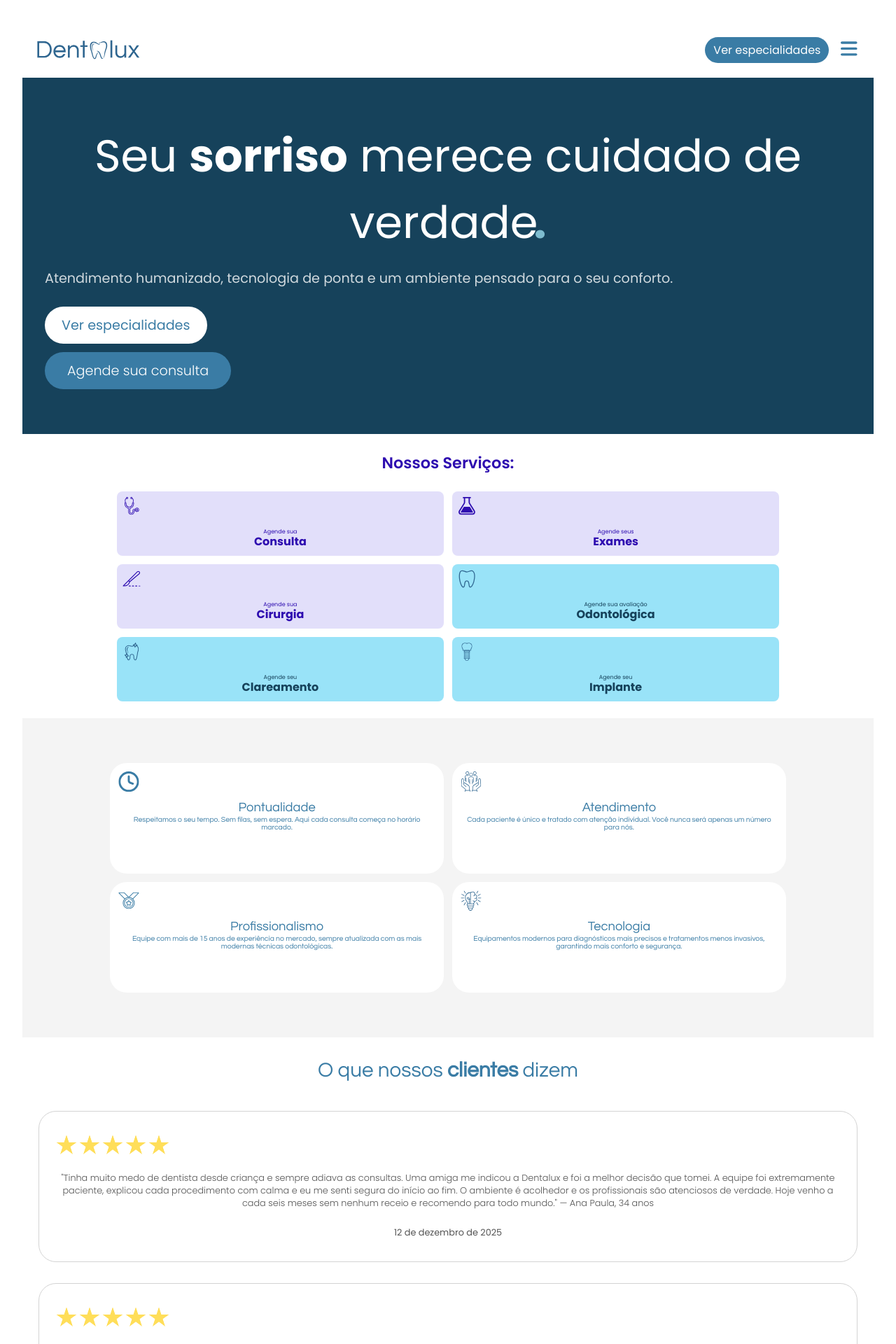
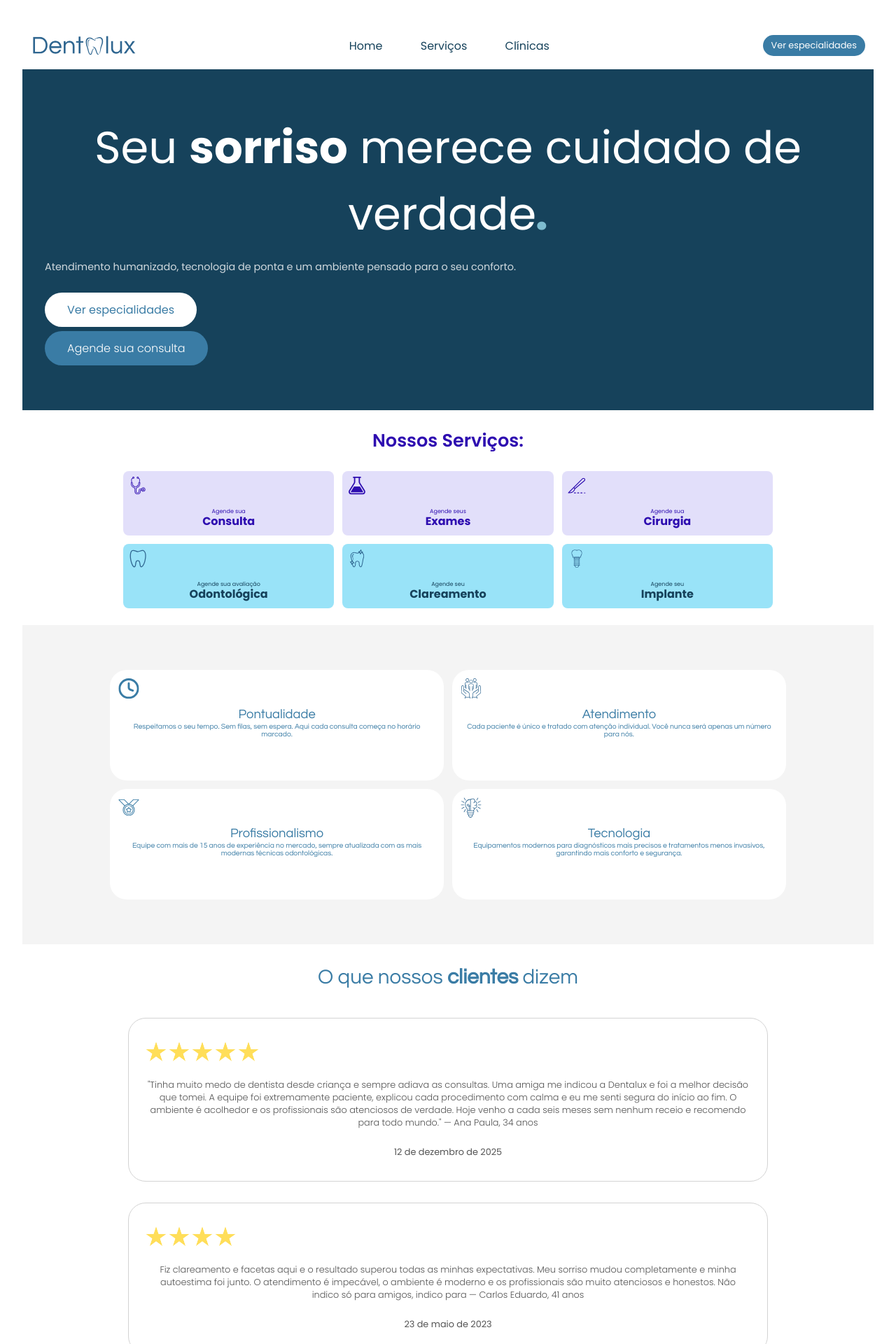
Before and after one commit to DevLucasHenrique/Dentalux, a React (Vite) app in the folder dentalux-app/: page / in a window 1280 px wide. Shown: the top 1920 px of the page at 70% size. Built offline with nearby package versions, Linux system fonts and the light colour scheme.

Commit message:
Desktop version complete

```diff
--- a/dentalux-app/src/components/footer/Footer.tsx
+++ b/dentalux-app/src/components/footer/Footer.tsx
@@ -46,13 +46,13 @@ export function Footer() {
 
         <div className="footer-contact">
           <h4>Contato</h4>
-          <a href="tel:+5511999990000">
+          <a href="tel:+5511952460849">
             <FontAwesomeIcon icon={faPhone} />
             (11) 99999-0000
           </a>
           <a href="mailto:contato@dentalux.com.br">
             <FontAwesomeIcon icon={faEnvelope} />
-            contato@dentalux.com.br
+            lucashenriquecalixto@gmail.com
           </a>
           <span>
             <FontAwesomeIcon icon={faLocationDot} />
@@ -63,7 +63,7 @@ export function Footer() {
       </div>
 
       <div className="footer-bottom">
-        <p>© 2025 Dentalux. Todos os direitos reservados.</p>
+        <p>Está é uma loja ficticia e foi feita apenas para fins de portifólio</p>
         <p>Desenvolvido por <a href="https://github.com/DevLucasHenrique" target="_blank" rel="noreferrer">Lucas Henrique</a></p>
       </div>
     </footer>
--- a/dentalux-app/src/components/header/Header.css
+++ b/dentalux-app/src/components/header/Header.css
@@ -1,6 +1,10 @@
 header {
   font-family: var(--textFont);
   background-color: white;
+}
+
+#pc-nav {
+  display: none;
 }
 
 @keyframes menuOpen {
@@ -211,3 +215,56 @@ button.mobile-menu-button:active {
     gap: 32px;
   }
 }
+
+@media screen and (min-width: 1024px) {
+  nav#mobile-nav,
+  .menu {
+    display: none;
+  }
+
+  header #pc-nav {
+    padding: 12px;
+    display: flex;
+    justify-content: space-between;
+    align-items: center;
+  }
+
+  .pc-nav {
+    display: flex;
+    flex-flow: row nowrap;
+    justify-content: space-between;
+    width: 24%;
+  }
+
+  .pc-link {
+    font-size: 1em;
+    color: var(--darkBlue);
+    text-decoration: none;
+    transition: 0.2s ease;
+  }
+
+  .pc-link:hover {
+    color: var(--azure);
+  }
+
+  button.pc-services {
+    font-family: var(--textFont);
+    font-size: 0.8rem;
+    font-weight: 400;
+    color: white;
+    background-color: var(--azure);
+    padding: 6px 12px;
+    border: none;
+    border-radius: 64px;
+    transition: 0.2s ease;
+  }
+
+  button.pc-services:hover {
+    transform: scale(1.05);
+  }
+
+  button.pc-services:active {
+    transform: scale(0.95);
+    transition: 0.2s ease-in;
+  }
+}
--- a/dentalux-app/src/components/header/Header.tsx
+++ b/dentalux-app/src/components/header/Header.tsx
@@ -6,39 +6,63 @@ import { Link } from "react-router";
 import { useState } from "react";
 
 export function Header() {
-  const [ menuState, setMenuState ] = useState('closed');
-  const [ menuButtonState, setMenuButtonState ] = useState('normal');
+  const [menuState, setMenuState] = useState("closed");
+  const [menuButtonState, setMenuButtonState] = useState("normal");
 
   const setMenu = () => {
-    if(menuState == 'closed') {
-      setMenuState('open');
-      setMenuButtonState('down');
+    if (menuState == "closed") {
+      setMenuState("open");
+      setMenuButtonState("down");
     } else {
-      setMenuButtonState('normal');
-      setMenuState('closed')
+      setMenuButtonState("normal");
+      setMenuState("closed");
     }
-  }
+  };
 
   return (
     <>
       <header>
+        <nav id="pc-nav">
+          <img src={logoMobile} className="logo-mobile" alt="Logo" />
+          <div className="pc-nav">
+            <Link className="pc-link" to={"/"}>Home</Link>
+            <Link className="pc-link" to={"/"}>Serviços</Link>
+            <Link className="pc-link" to={"/"}>Clínicas</Link>
+          </div>
+          <button className="pc-services">Ver especialidades</button>
+        </nav>
         <nav id="mobile-nav">
           <img src={logoMobile} className="logo-mobile" alt="Logo" />
           <div className="end-nav">
             <button className="mobile-services">Ver especialidades</button>
-            <button className={`mobile-menu-button ${menuButtonState}`} onClick={() => setMenu()}>
+            <button
+              className={`mobile-menu-button ${menuButtonState}`}
+              onClick={() => setMenu()}
+            >
               <FontAwesomeIcon icon={faBars}></FontAwesomeIcon>
             </button>
           </div>
         </nav>
         <div className={`menu ${menuState}`}>
           <div className="mobile-links">
-            <Link className="mobile-link" to={'/'}>Início</Link>
-            <Link className="mobile-link" to={'/'}>Quem somos</Link>
-            <Link className="mobile-link" to={'/'}>Serviços</Link>
-            <Link className="mobile-link" to={'/'}>Tratamentos</Link>
-            <Link className="mobile-link" to={'/'}>Clinicas</Link>
-            <Link className="mobile-link" to={'/'}>Exames</Link>
+            <Link className="mobile-link" to={"/"}>
+              Início
+            </Link>
+            <Link className="mobile-link" to={"/"}>
+              Quem somos
+            </Link>
+            <Link className="mobile-link" to={"/"}>
+              Serviços
+            </Link>
+            <Link className="mobile-link" to={"/"}>
+              Tratamentos
+            </Link>
+            <Link className="mobile-link" to={"/"}>
+              Clinicas
+            </Link>
+            <Link className="mobile-link" to={"/"}>
+              Exames
+            </Link>
           </div>
           <div className="white-space"></div>
         </div>
--- a/dentalux-app/src/components/home/CTA.css
+++ b/dentalux-app/src/components/home/CTA.css
@@ -68,7 +68,6 @@ section#cta .cta-button {
   transform: scale(1.05);
 }
 
-
 .cta-button:hover::after {
   animation: shine 0.55s ease forwards;
 }
@@ -87,3 +86,20 @@ section#cta .cta-button {
     font-size: 1em;
   }
 }
+
+@media screen and (min-width: 1024px) {
+  section#cta {
+    text-align: center;
+    padding: 32px 64px;
+  }
+
+  .cta-title span.emp {
+    font-weight: 600;
+  }
+
+  section#cta .cta-button {
+    padding: 12px;
+    width: 60%;
+    margin: auto;
+  }
+}
--- a/dentalux-app/src/components/home/HomePage.css
+++ b/dentalux-app/src/components/home/HomePage.css
@@ -41,15 +41,15 @@ div.hero-nav {
 
 section#hero div.hero-nav button.redirect-services {
   font-family: var(--textFont);
-  width: fit-content;
   font-size: 0.8em;
   font-weight: 400;
   background-color: white;
   color: var(--azure);
   border-radius: 48px;
   border: none;
-  padding: 8px 12px;
+  padding: 12px 12px;
   transition: 0.3s ease;
+  width: 100%;
 }
 
 section#hero div.hero-nav button:hover {
@@ -66,11 +66,11 @@ section#hero div.hero-nav button.schedule {
   font-weight: 300;
   color: white;
   border-radius: 48px;
-  width: fit-content;
   border: none;
-  padding: 8px 14px;
+  padding: 12px 14px;
   font-size: 0.8em;
   transition: 0.3s ease;
+  width: 100%;
 }
 
 @media screen and (min-width: 768px) {
@@ -101,10 +101,38 @@ section#hero div.hero-nav button.schedule {
   section#hero div.hero-nav button.redirect-services {
     font-size: 1.2em;
     padding: 12px 24px;
+    width: fit-content;
   }
 
   section#hero div.hero-nav button.schedule {
     font-size: 1.2em;
     padding: 12px 32px;
+    width: fit-content;
   }
 }
+
+@media screen and (min-width: 1024px) {
+  section#hero .main-title .emp-dot {
+    margin-left: -1.6%;
+  }
+
+  section#hero .slogan {
+    font-size: 0.9em;
+  }
+
+  div.hero-nav {
+    gap: 6px;
+  }
+
+  section#hero div.hero-nav button.redirect-services {
+    font-size: 1em;
+    padding: 12px 32px;
+    width: fit-content;
+  }
+
+  section#hero div.hero-nav button.schedule {
+    font-size: 1em;
+    padding: 12px 32px;
+    width: fit-content;
+  }
+}
--- a/dentalux-app/src/components/home/HomePage.tsx
+++ b/dentalux-app/src/components/home/HomePage.tsx
@@ -93,7 +93,7 @@ const TESTIMONIALS: Testimonial[] = [
     date: "12 de dezembro de 2025",
   },
   {
-    rating: 5,
+    rating: 4,
     text: "Fiz clareamento e facetas aqui e o resultado superou todas as minhas expectativas. Meu sorriso mudou completamente e minha autoestima foi junto. O atendimento é impecável, o ambiente é moderno e os profissionais são muito atenciosos e honestos. Não indico só para amigos, indico para — Carlos Eduardo, 41 anos",
     date: "23 de maio de 2023",
   },
--- a/dentalux-app/src/components/home/Qualities.css
+++ b/dentalux-app/src/components/home/Qualities.css
@@ -43,3 +43,10 @@ div.quality .text .description {
   font-weight: 300;
   color: var(--azure);
 }
+
+@media screen and (min-width: 1024px) {
+  section#qualities div.quality {
+    min-width: 180px;
+    gap: 6px;
+  }
+}
--- a/dentalux-app/src/components/home/Services.css
+++ b/dentalux-app/src/components/home/Services.css
@@ -64,3 +64,23 @@ section#services .service .icon {
   width: 26px;
   margin-bottom: 12px;
 }
+
+@media screen and (min-width: 1024px) {
+  section#services .services-title {
+    font-size: 1.6em;
+  }
+
+  section#services div.services-container {
+    display: flex;
+    flex-flow: row wrap;
+    gap: 12px;
+    width: 86%;
+    justify-content: center;
+    align-items: center;
+    margin: auto;
+  }
+
+  section#services .service {
+    width: 30%;
+  }
+}
--- a/dentalux-app/src/components/home/Testimonials.css
+++ b/dentalux-app/src/components/home/Testimonials.css
@@ -48,3 +48,22 @@ section#testimonials .testimonial {
 .star {
   width: 30px;
 }
+
+@media screen and (min-width: 768px) {
+  section#testimonials .testimonial {
+    width: 84%;
+  }
+}
+
+@media screen and (min-width: 1024px) {
+  section#testimonials .testimonial {
+    max-width: 78%;
+    gap: 24px;
+    border-radius: 24px;
+    display: flex;
+    flex-flow: column nowrap;
+    padding: 32px 24px;
+    outline: 1px solid lightgray;
+    color: #545454;
+  }
+}
```
